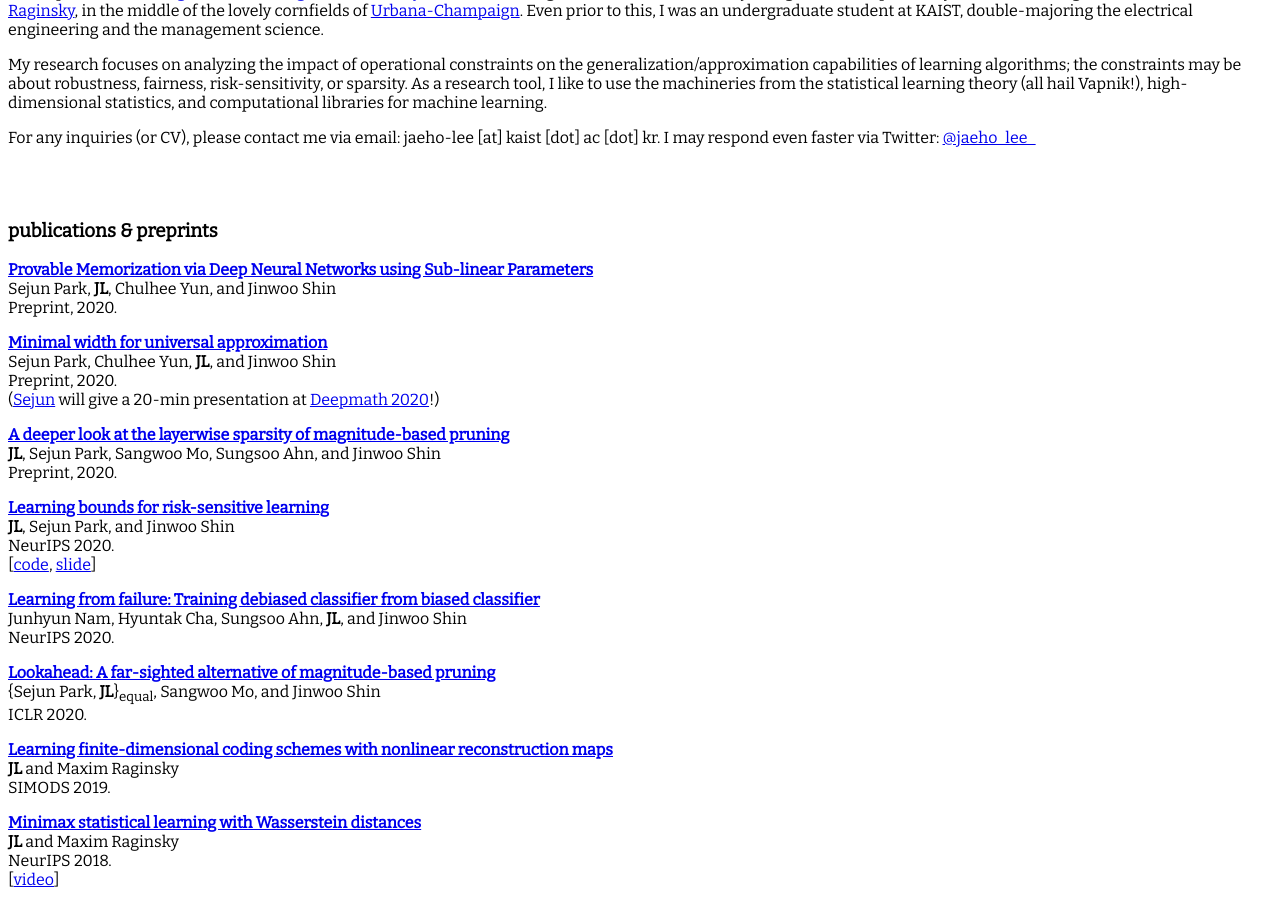
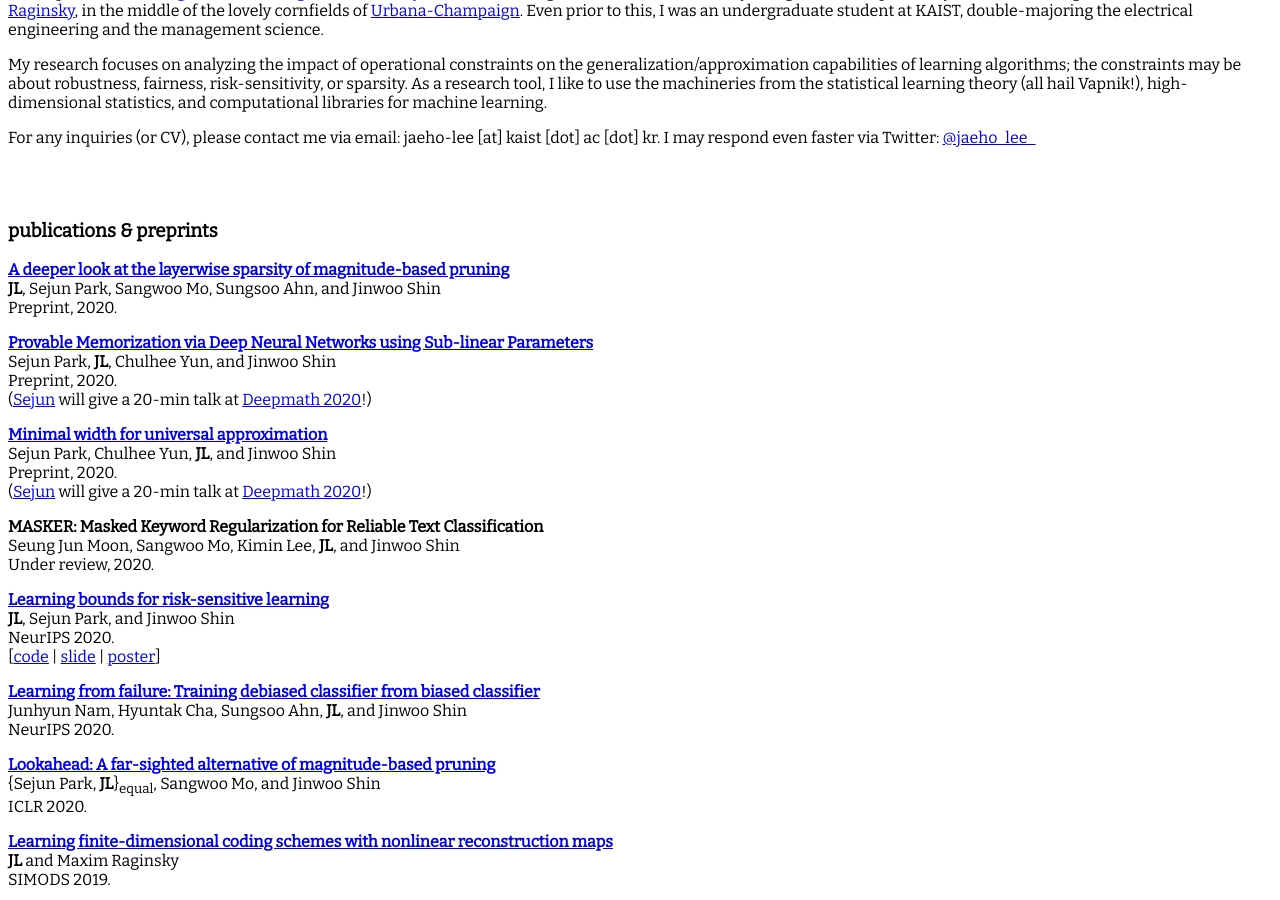
Before and after one commit to jaeho-lee/jaeho-lee.github.io, a Jekyll site: the page built from index.md, in a window 1280 px wide and 900 px high, scrolled down 346 px. Built offline with Jekyll 4.4.1, drawn with Linux system fonts in a browser that asks for light colours.

Commit message:
add poster

```diff
--- a/index.md
+++ b/index.md
@@ -22,23 +22,28 @@ For any inquiries (or CV), please contact me via email: jaeho-lee [at] kaist [do
 * B.S. in EE+MS@KAIST with *summa cum laude*, February 2013 (advisor: [Yung Yi](http://lanada.kaist.ac.kr/~yi/))
 -->
 ### publications & preprints
+**[A deeper look at the layerwise sparsity of magnitude-based pruning](https://arxiv.org/abs/2010.07611)**
+**JL**, Sejun Park, Sangwoo Mo, Sungsoo Ahn, and Jinwoo Shin
+Preprint, 2020.
+
 **[Provable Memorization via Deep Neural Networks using Sub-linear Parameters](https://arxiv.org/abs/2010.13363)**
 Sejun Park, **JL**, Chulhee Yun, and Jinwoo Shin
 Preprint, 2020.
+([Sejun](https://sites.google.com/site/sejunparksite/) will give a 20-min talk at [Deepmath 2020](https://deepmath-conference.com)!)
 
 **[Minimal width for universal approximation](https://arxiv.org/abs/2006.08859)**
 Sejun Park, Chulhee Yun, **JL**, and Jinwoo Shin
 Preprint, 2020.
-([Sejun](https://sites.google.com/site/sejunparksite/) will give a 20-min presentation at [Deepmath 2020](https://deepmath-conference.com)!)
+([Sejun](https://sites.google.com/site/sejunparksite/) will give a 20-min talk at [Deepmath 2020](https://deepmath-conference.com)!)
 
-**[A deeper look at the layerwise sparsity of magnitude-based pruning](https://arxiv.org/abs/2010.07611)**
-**JL**, Sejun Park, Sangwoo Mo, Sungsoo Ahn, and Jinwoo Shin
-Preprint, 2020.
+**MASKER: Masked Keyword Regularization for Reliable Text Classification**
+Seung Jun Moon, Sangwoo Mo, Kimin Lee, **JL**, and Jinwoo Shin
+Under review, 2020.
 
 **[Learning bounds for risk-sensitive learning](https://arxiv.org/abs/2006.08138)**
 **JL**, Sejun Park, and Jinwoo Shin
 NeurIPS 2020.
-\[[code](https://github.com/jaeho-lee/oce), [slide](https://www.slideshare.net/ALINLAB/learning-bounds-for-risksensitive-learning)\]
+\[[code](https://github.com/jaeho-lee/oce) | [slide](https://www.slideshare.net/ALINLAB/learning-bounds-for-risksensitive-learning) | [poster](assets/oce_poster.jpg)\]
 
 **[Learning from failure: Training debiased classifier from biased classifier](https://arxiv.org/abs/2007.02561)**
 Junhyun Nam, Hyuntak Cha, Sungsoo Ahn, **JL**, and Jinwoo Shin
```
Also changed, not shown: 2 other files.
